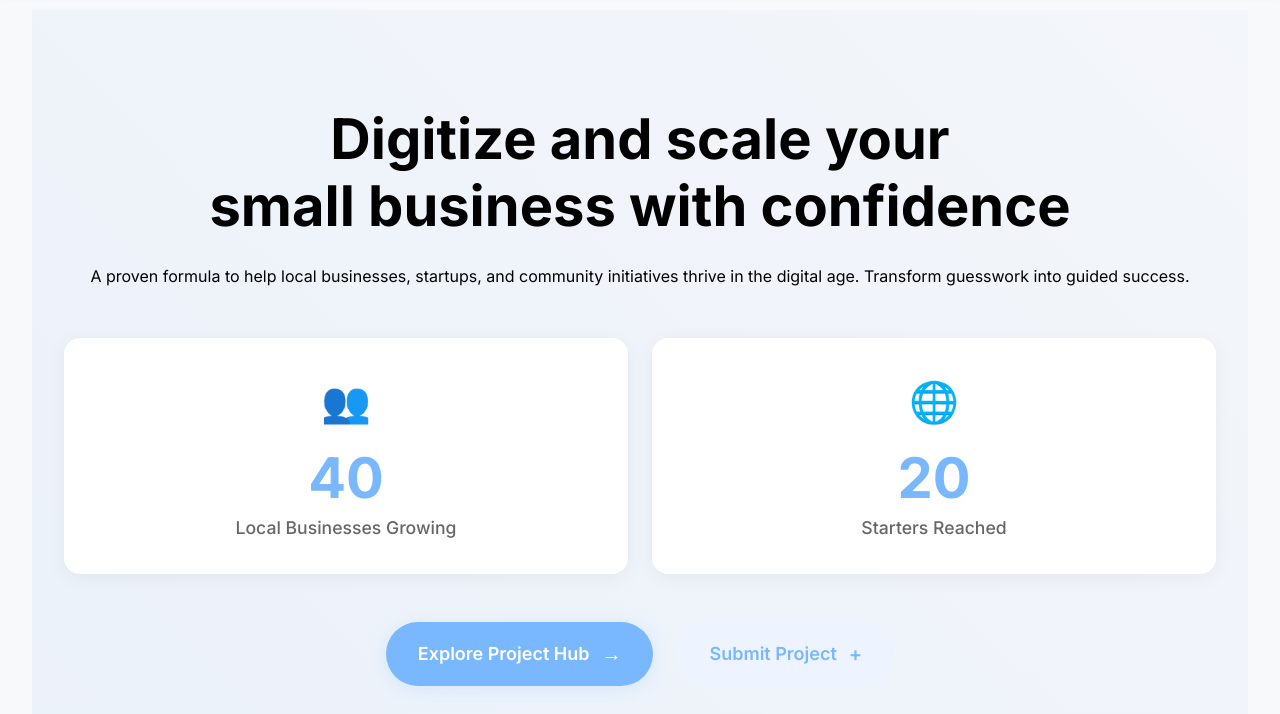
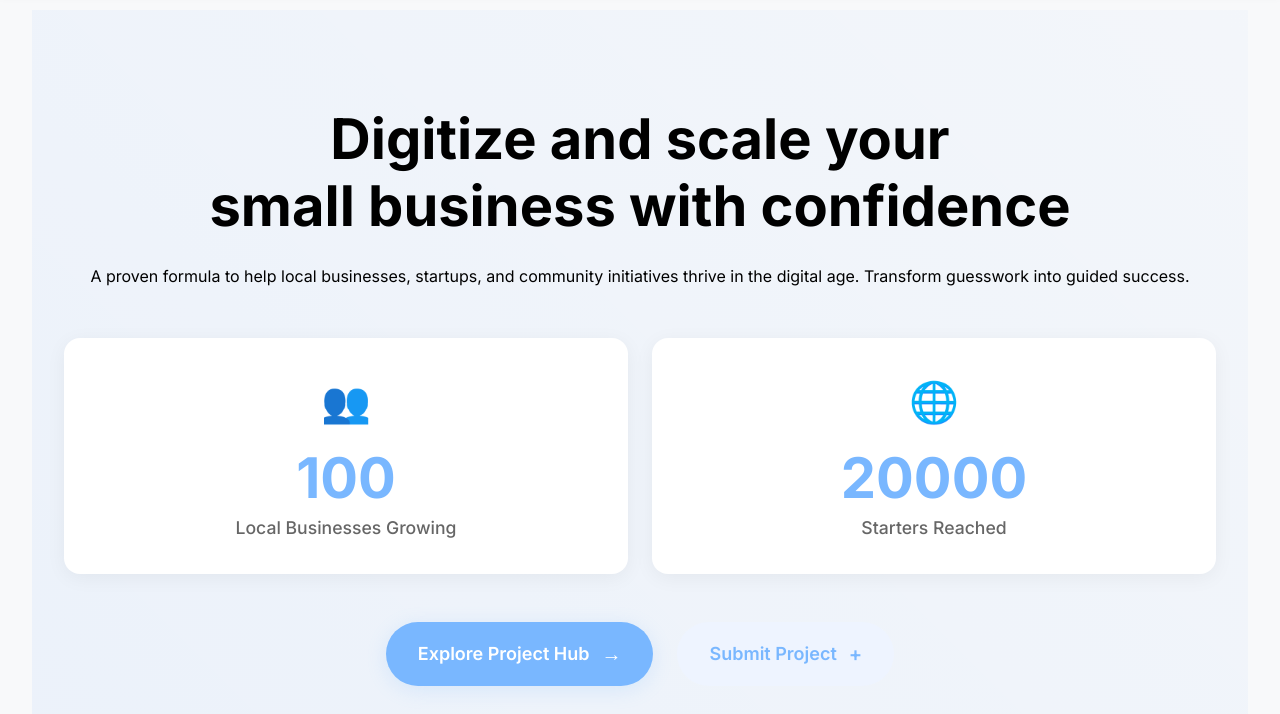
Before and after one commit to theprojectctrl/ctrll, a plain HTML site: page index.html in a window 1280 px wide. Shown: the part 86-800 px from the top of the page. Drawn offline with Linux system fonts and the light colour scheme.

Commit message:
Update index.html

```diff
--- a/index.html
+++ b/index.html
@@ -652,12 +652,12 @@
         <div class="impact-metrics">
           <div class="metric-card">
             <div class="metric-icon">👥</div>
-            <div class="metric-value" data-target="40">0</div>
+            <div class="metric-value" data-target="100">0</div>
             <div class="metric-label">Local Businesses Growing</div>
           </div>
           <div class="metric-card">
             <div class="metric-icon">🌐</div>
-            <div class="metric-value" data-target="20k+">20000</div>
+            <div class="metric-value" data-target="20000">20000</div>
             <div class="metric-label">Starters Reached</div>
           </div>
         </div>
```
